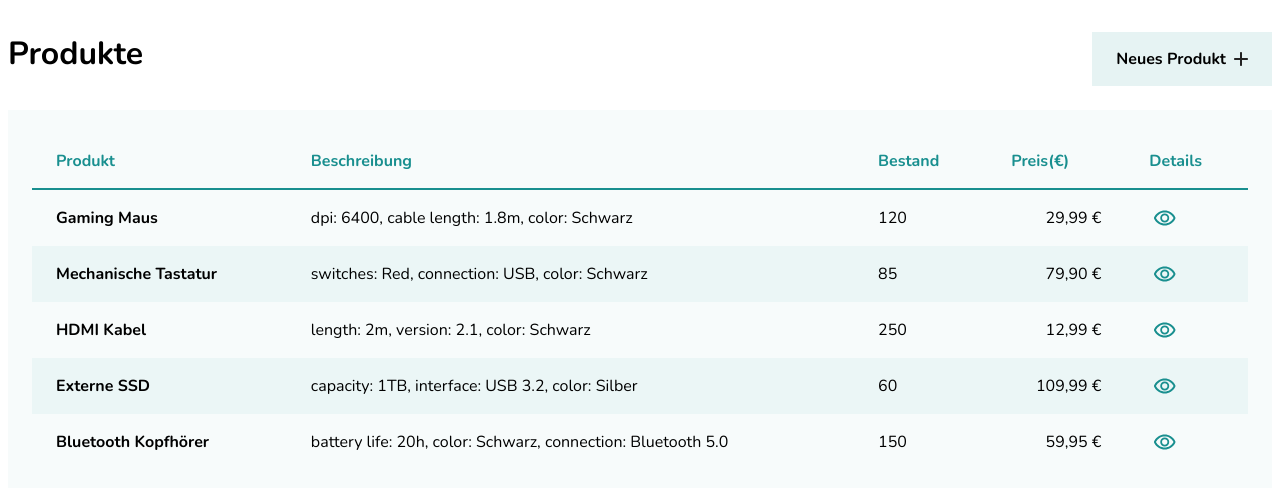
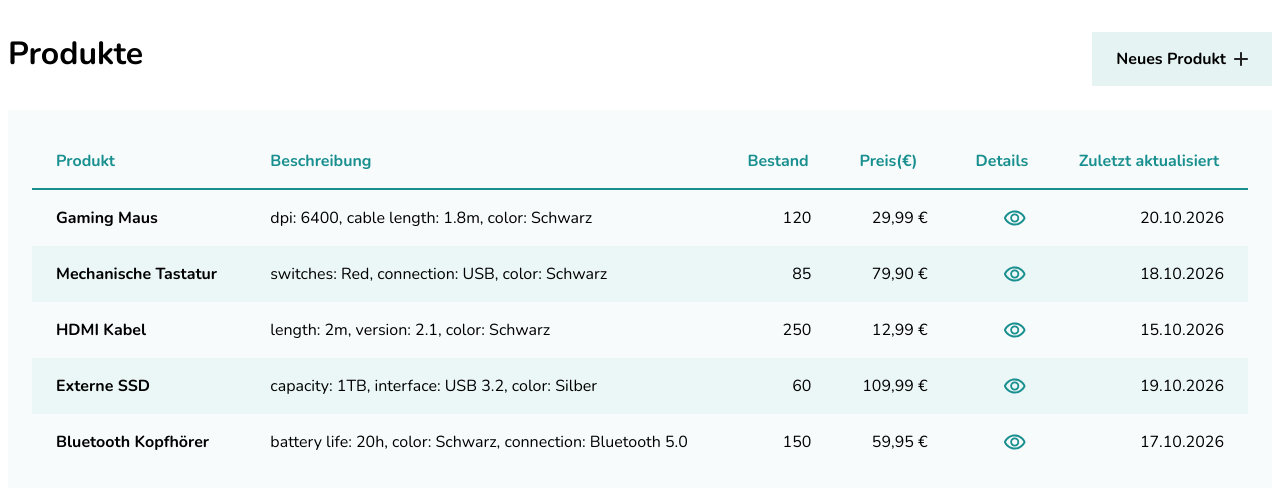
Before and after one commit to IgorBoger/produktliste, an Angular app in the folder produktliste/: page / in a window 1280 px wide. Shown: the top 488 px of the page. Built offline with nearby package versions, Linux system fonts and the light colour scheme.

Commit message:
Practice DatePipe for product update dates and improve table alignment

```diff
--- a/produktliste/src/app/shared/components/product-list/product-list.html
+++ b/produktliste/src/app/shared/components/product-list/product-list.html
@@ -7,6 +7,7 @@
         <th>Bestand</th>
         <th>Preis(€)</th>
         <th>Details</th>
+        <th>Zuletzt aktualisiert</th>
       </tr>
     </thead>
     <tbody>
@@ -14,10 +15,10 @@
         <tr role="link" [class.dark-row]="odd" [routerLink]="['/details', product.name]">
           <td>{{ product.name }}</td>
           <td>{{ product.specs }}</td>
-          <td>
+          <td class="text-right">
             <span class="badge ok">{{ product.stock }}</span>
           </td>
-          <td class="price">
+          <td class="price text-right">
             @switch (true) {
               @case (product.price > 1000000) {
                 {{ product.price / 1000000 | currency: 'EUR' : 'symbol' : '1.2-2' : 'de' }}mio
@@ -30,11 +31,12 @@
               }
             }
           </td>
-          <td><a class="btn--view" aria-label="Details anzeigen"></a></td>
+          <td class="text-right"><a class="btn--view" aria-label="Details anzeigen"></a></td>
+          <td class="text-right">{{ product.updatedAt | date: 'dd.MM.yyyy' : undefined : 'de' }}</td>
         </tr>
       } @empty {
         <tr>
-          <td colspan="5">Deine Produktliste ist noch leer.</td>
+          <td colspan="6">Deine Produktliste ist noch leer.</td>
         </tr>
       }
     </tbody>
--- a/produktliste/src/app/shared/components/product-list/product-list.ts
+++ b/produktliste/src/app/shared/components/product-list/product-list.ts
@@ -1,6 +1,6 @@
 import { RouterLink } from '@angular/router';
 import { Component } from '@angular/core';
-import { CurrencyPipe, registerLocaleData } from '@angular/common';
+import { CurrencyPipe, DatePipe, registerLocaleData } from '@angular/common';
 import localeDe from '@angular/common/locales/de';
 registerLocaleData(localeDe);
 
@@ -11,10 +11,11 @@ interface Product {
   specs: string;
   stock: number;
   price: number;
+  updatedAt: string;
 }
 
 @Component({
-  imports: [RouterLink, CurrencyPipe],
+  imports: [RouterLink, CurrencyPipe, DatePipe],
   selector: 'main-product-list',
   styleUrl: './product-list.scss',
   templateUrl: './product-list.html',
@@ -30,6 +31,7 @@ export class ProductList {
       specs: 'dpi: 6400, cable length: 1.8m, color: Schwarz',
       stock: 120,
       price: 29.99,
+      updatedAt: '2026-10-20',
     },
     {
       id: 2,
@@ -39,6 +41,7 @@ export class ProductList {
       specs: 'switches: Red, connection: USB, color: Schwarz',
       stock: 85,
       price: 79.9,
+      updatedAt: '2026-10-18',
     },
     {
       id: 3,
@@ -48,6 +51,7 @@ export class ProductList {
       specs: 'length: 2m, version: 2.1, color: Schwarz',
       stock: 250,
       price: 12.99,
+      updatedAt: '2026-10-15',
     },
     {
       id: 4,
@@ -57,6 +61,7 @@ export class ProductList {
       specs: 'capacity: 1TB, interface: USB 3.2, color: Silber',
       stock: 60,
       price: 109.99,
+      updatedAt: '2026-10-19',
     },
     {
       id: 5,
@@ -66,6 +71,7 @@ export class ProductList {
       specs: 'battery life: 20h, color: Schwarz, connection: Bluetooth 5.0',
       stock: 150,
       price: 59.95,
+      updatedAt: '2026-10-17',
     },
   ];
 }
--- a/produktliste/src/product_list_style/_components.scss
+++ b/produktliste/src/product_list_style/_components.scss
@@ -66,7 +66,7 @@
         padding: 16px 24px;
     }
 
-    .price {
+    .text-right {
         text-align: right;
     }
 
@@ -166,6 +166,7 @@ $btn-icons: (
     height: 24px;
     width: 32px;
     background-size: 22px;
+    margin-left: auto;
 }
 
 
```
